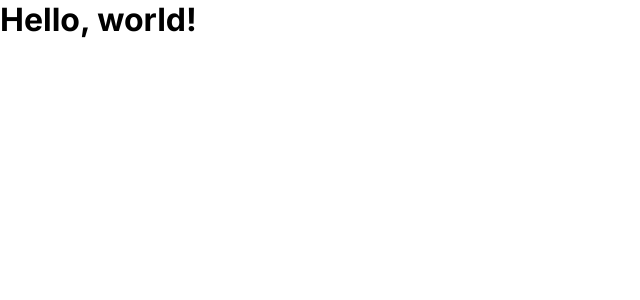
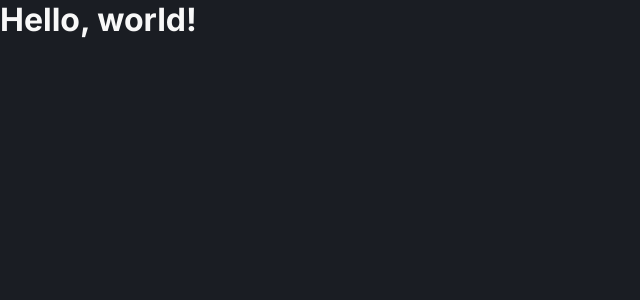
Before and after one commit to davifelix5/ignite-blog, a Next.js app: page / in a window 1280 px wide. Shown: the top 300 px of the page, without its empty margins (0-640 px from the left). Built offline with nearby package versions, Linux system fonts and the light colour scheme.

Commit message:
feature: add global styles

```diff
--- a/src/styles/globals.scss
+++ b/src/styles/globals.scss
@@ -4,6 +4,45 @@
   padding: 0;
 }
 
+:root {
+  --pink-500: #ff57b2;
+  --gray-100: #f8f8f8;
+  --gray-700: #1a1d23;
+  --gray-500: #bbb;
+  --gray-300: #d7d7d7;
+}
+
 html {
+  @media (max-width: 1180px) {
+    font-size: 87.5%;
+  }
+  @media (max-width: 720px) {
+    font-size: 75%;
+  }
+}
+
+body,
+input,
+text-area,
+select,
+button {
   font: 1em 'Inter', sans-serif;
 }
+
+body {
+  background-color: var(--gray-700);
+  color: var(--gray-100);
+}
+
+a {
+  color: inherit;
+  text-decoration: none;
+}
+
+button {
+  cursor: pointer;
+}
+
+ul {
+  list-style: none;
+}
```
